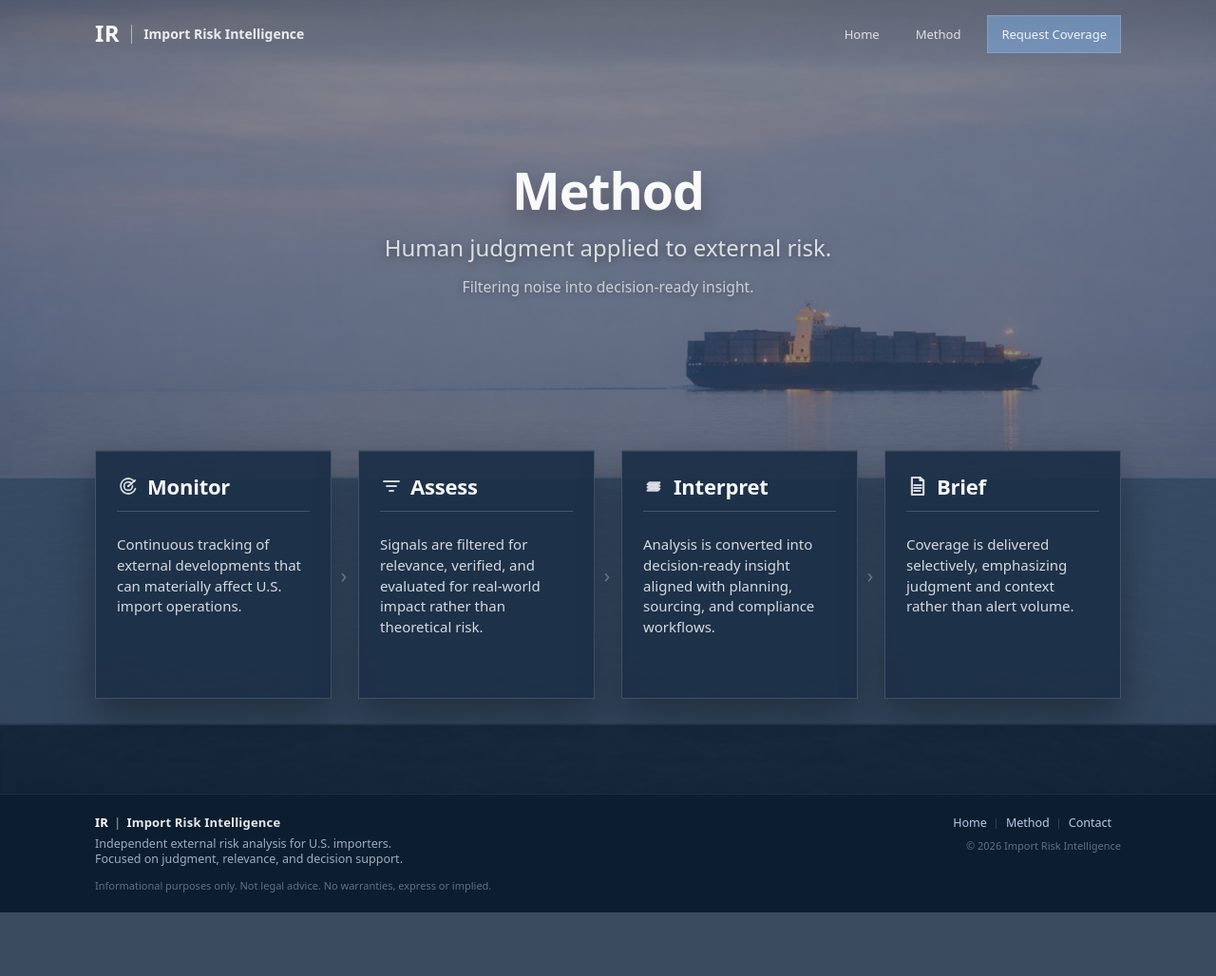
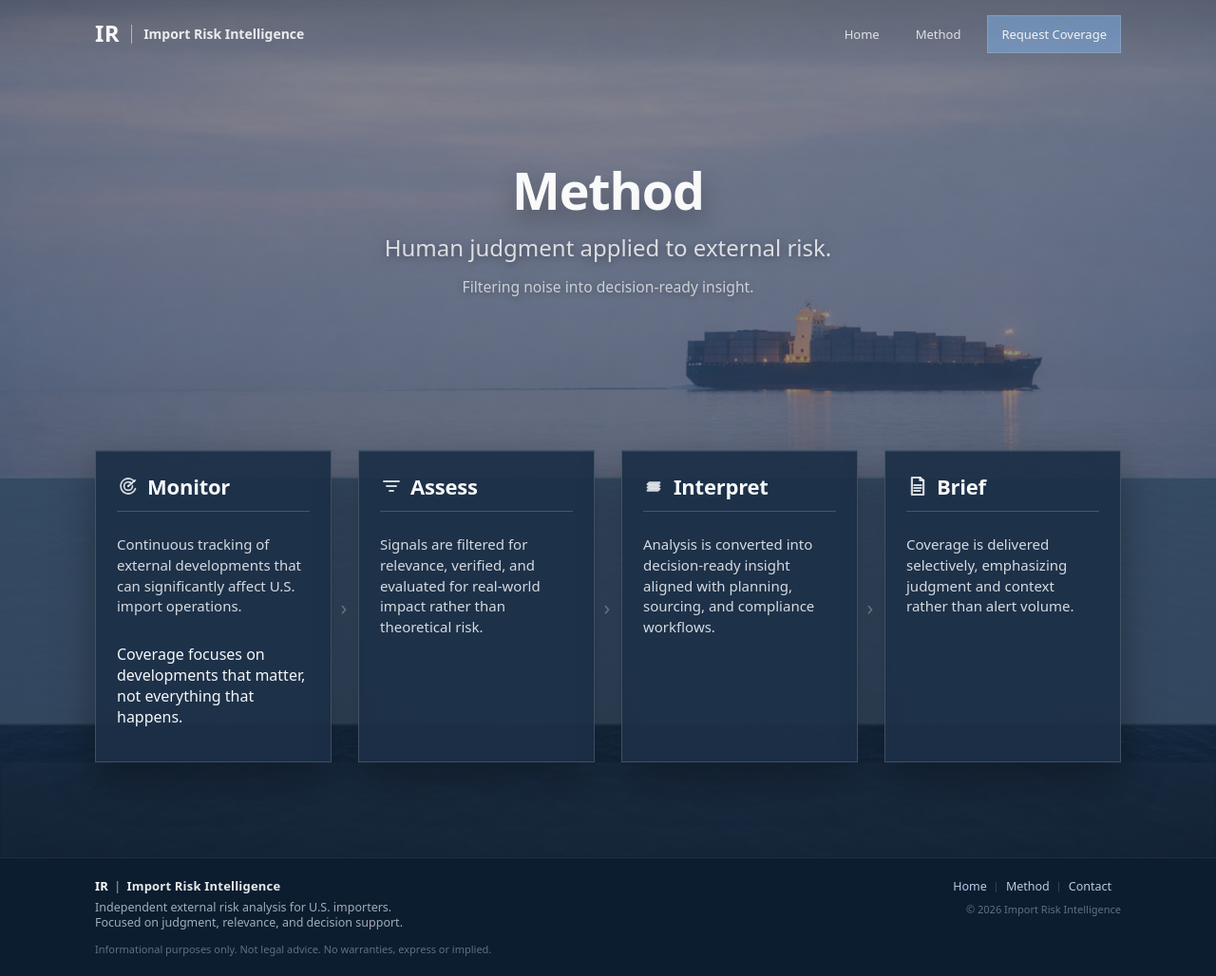
Before and after one commit to importrisk/import-risk-intelligence-site, a Jekyll site: the page built from method.html, in a window 1280 px wide. Shown: the whole page at 95% size. Built offline with Jekyll 4.4.1, drawn with Linux system fonts in a browser that asks for light colours; before the commit the page ends 961 px from its top, so only the background shows below that.

Commit message:
Update method.html

```diff
--- a/method.html
+++ b/method.html
@@ -63,12 +63,15 @@ description: How Import Risk Intelligence evaluates and tracks supply-chain risk
       <h3 class="mf-title">Monitor</h3>
     </header>
 
-    <p class="mf-description">
-      Continuous tracking of external developments that can materially affect
-      U.S. import operations.
-    </p>
+   <p class="mf-description">
+  Continuous tracking of external developments that can significantly affect
+  U.S. import operations.
+</p>
 
-  </div>
+<p class="mf-subtle">
+  Coverage focuses on developments that matter, not everything that happens.
+</p>
+
 </article>
 
        <!-- Assess -->
```
